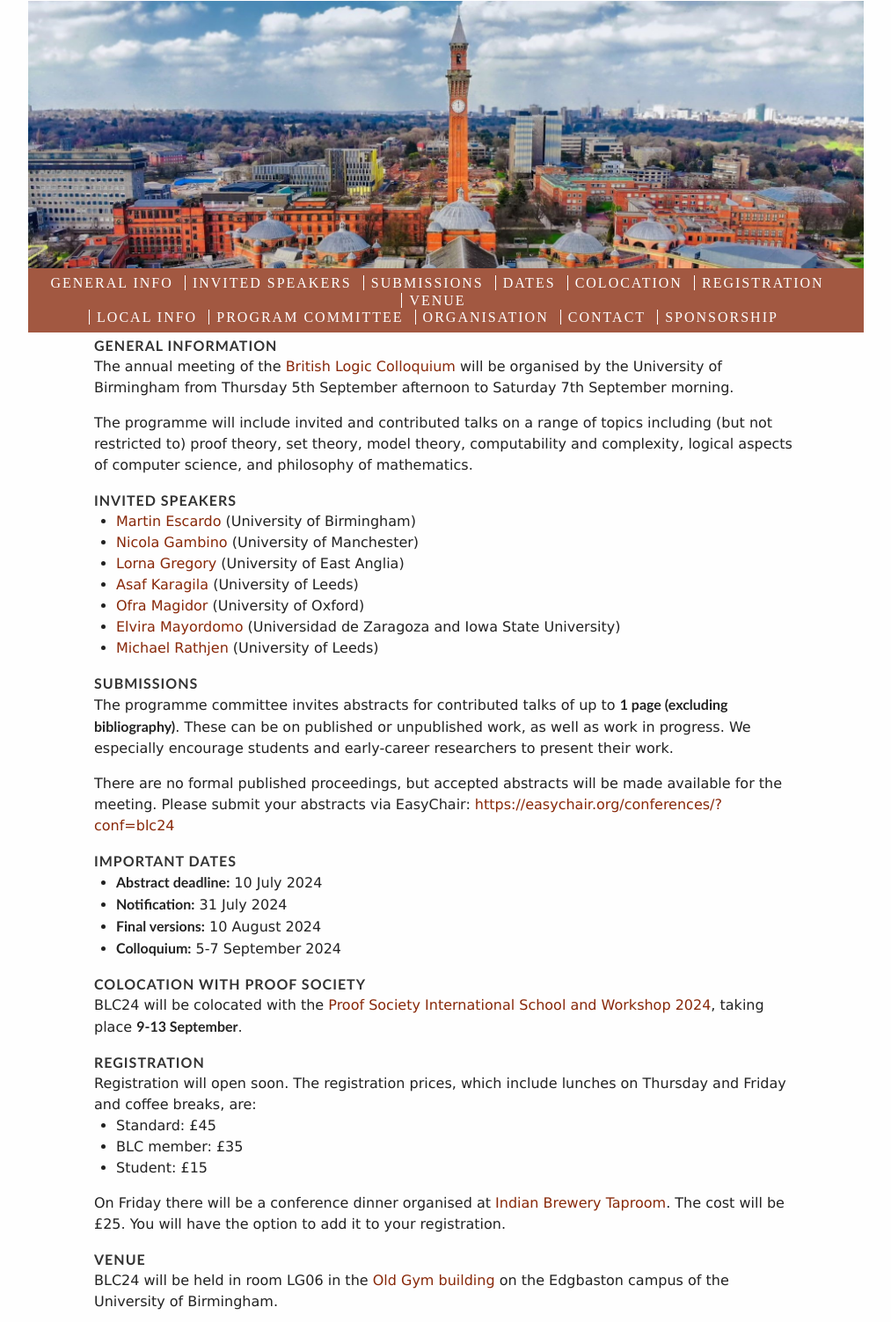
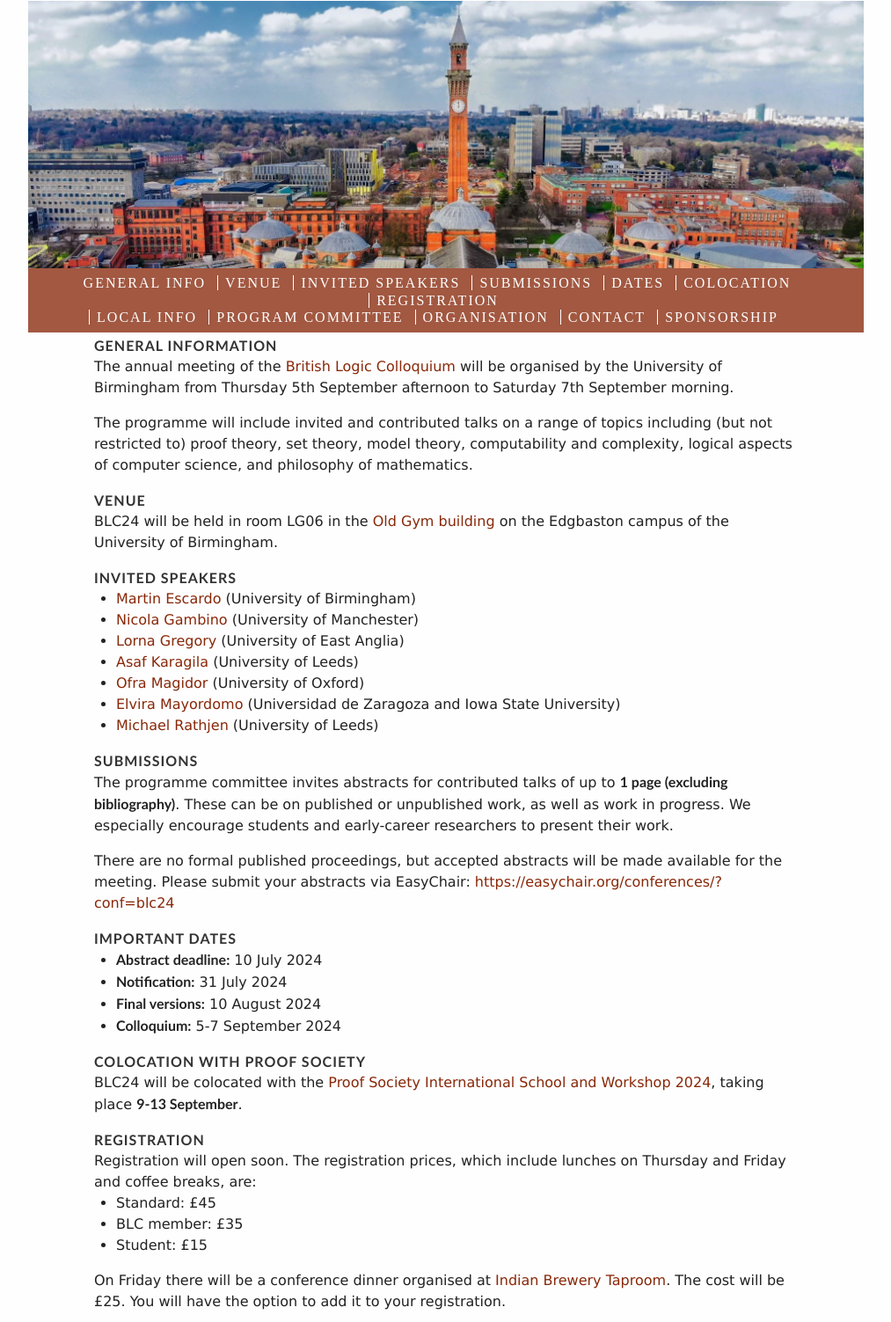
Before and after one commit to blc24/blc24.github.io, a plain HTML site: page index.html in a window 1280 px wide. Shown: the part 117-1620 px from the top of the page at 88% size, without its empty margins (133-1146 px from the left). Drawn offline with nearby package versions, Linux system fonts and the light colour scheme; a web font is replaced by a local one.

Commit message:
small change presentation

```diff
--- a/index.html
+++ b/index.html
@@ -31,12 +31,13 @@
 	<table class="center" style="background:#a25841;"><tbody><tr><td>
 	      <ul style="margin-top: 5px; margin-bottom: 5px;">
 		<li style="border-left:none;"><a href="#home">General Info</a></li>
+		<li><a href="#venue">Venue</a></li>
 		<li><a href="#is">Invited Speakers</a></li>
 		<li><a href="#submissions">Submissions</a></li>
 		<li><a href="#dates">Dates</a></li>
 		<li><a href="#colocation">Colocation</a></li>
    		<li><a href="#registration">Registration</a></li>
-		<li><a href="#venue">Venue</a></li><br>
+		<br>
 		<li><a href="#local">Local Info</a></li>
 		<!--   		  <li><a href="#program">Program</a></li> -->
 		<li><a href="#pc">Program Committee</a></li>
@@ -61,6 +62,14 @@
 	</div>
       </div>
 
+      <div id="venue">
+	 <div class="content">
+	   <h2>Venue</h2>
+	<p>
+	BLC24 will be held in room LG06 in the <a href="https://maps.app.goo.gl/ZjWDRTDtY3ner8jG6">Old Gym building</a> on the Edgbaston campus of the University of Birmingham.
+	</p>
+	 </div>
+	 </div>
 
       <div id="is">
 	 <div class="content">
@@ -146,14 +155,7 @@
 	</div>
 	</div>
 
-       <div id="venue">
-	 <div class="content">
-	   <h2>Venue</h2>
-	<p>
-	BLC24 will be held in room LG06 in the <a href="https://maps.app.goo.gl/ZjWDRTDtY3ner8jG6">Old Gym building</a> on the Edgbaston campus of the University of Birmingham.
-	</p>
-	 </div>
-	 </div>
+
 
        <div id="local">
 	 <div class="content">
```
